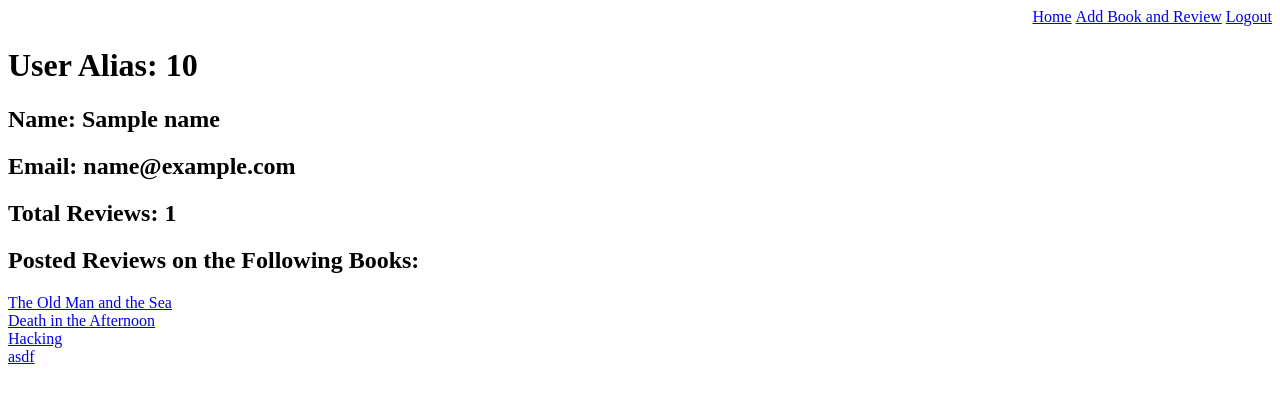
After one commit to WolfElkan/CDJ-PythonBeltReviewer, a Django app: template apps/main/templates/main/users_show.html in a window 1280 px wide. The commit adds this page. Shown: the top 403 px of the page. Run offline with Django 3.2, Linux system fonts and the light colour scheme; data comes from the database, SQL or seed files in the repository; tables that the repository leaves empty hold one stand-in row (values such as "Sample post"); the template is opened without the code that fills it: values that come from a table or form of the project are taken from there, most other values are stand-ins (such as "Sample title", 1, 10 or a date in 2020); parts of the project's set-up code (start-up, migrations or seed data) failed here and were passed over.

Commit message:
FINISHED

```diff
--- a/apps/main/templates/main/books_show.html
+++ b/apps/main/templates/main/books_show.html
@@ -2,7 +2,7 @@
 <html>
 	<head>
 		<meta charset="utf-8">
-		<title>Add Book and Review</title>
+		<title>User Reviews</title>
 		{% load staticfiles %}
 		<script src="{% static 'main/js/script.js' %}" charset="utf-8"></script>
 		<link rel="stylesheet" type="text/css" href="{% static 'main/css/style.css' %}">
--- /dev/null
+++ b/apps/main/templates/main/users_show.html
@@ -0,0 +1,25 @@
+<!DOCTYPE html>
+<html>
+	<head>
+		<meta charset="utf-8">
+		<title>Add Book and Review</title>
+		{% load staticfiles %}
+		<script src="{% static 'main/js/script.js' %}" charset="utf-8"></script>
+		<link rel="stylesheet" type="text/css" href="{% static 'main/css/style.css' %}">
+	</head>
+	<body>
+		<div style="text-align: right;">
+			<a href="/books">Home</a>
+			<a href="/books/new">Add Book and Review</a>
+			<a href="/logout">Logout</a>
+		</div>
+		<h1>User Alias: {{alias}}</h1>
+		<h2>Name: {{name}}</h2>
+		<h2>Email: {{email}}</h2>
+		<h2>Total Reviews: {{nReviews}}</h2>
+		<h2>Posted Reviews on the Following Books:</h2>
+		{% for book in books %}
+			<a style="display: block;" href="/books/{{book.id}}">{{book.title}}</a>
+		{% endfor %}
+	</body>
+</html>
--- a/apps/main/urls.py
+++ b/apps/main/urls.py
@@ -6,6 +6,7 @@ urlpatterns = [
 	url(r'^books$', views.books_index),
 	url(r'^books/new$', views.books_new),
 	url(r'^books/(?P<id>\d+)$', views.books_show),
+	url(r'^users/(?P<id>\d+)$', views.users_show),
 	url(r'^reviews/delete/(?P<id>\d+)$', views.reviews_delete),
 	url(r'^logout$', views.logout),
 
```
Also changed, not shown: apps/main/views.py (+19 -0 lines), 2 other files.
